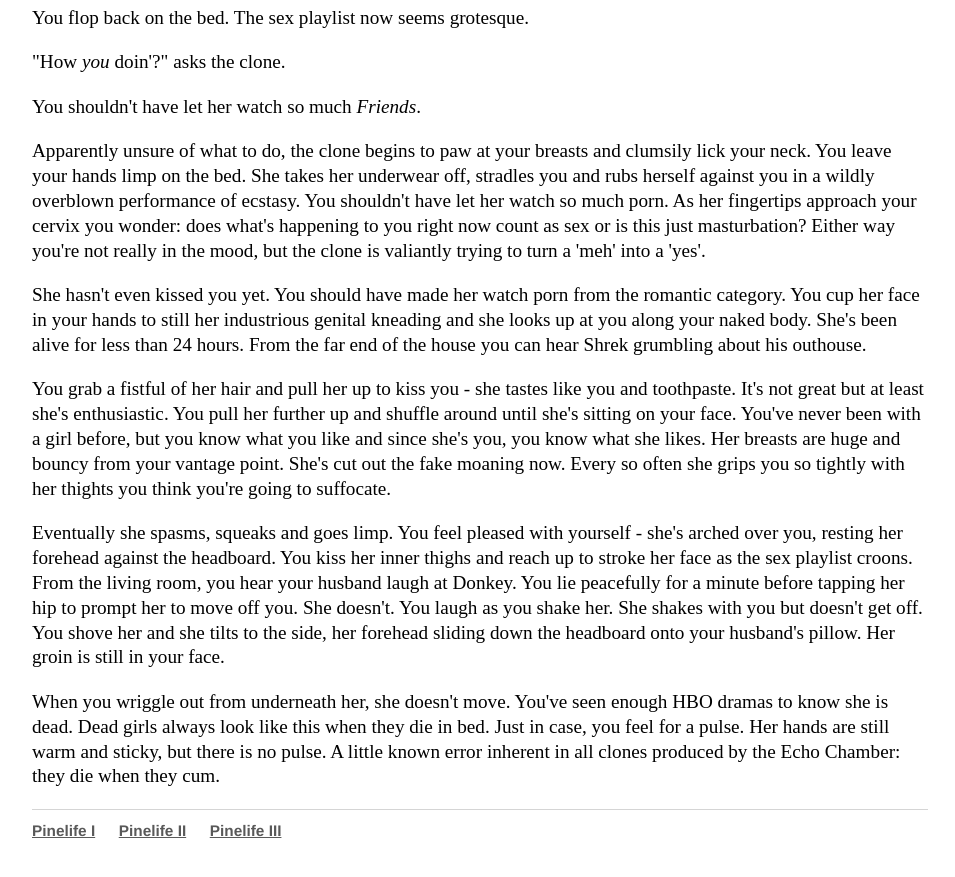
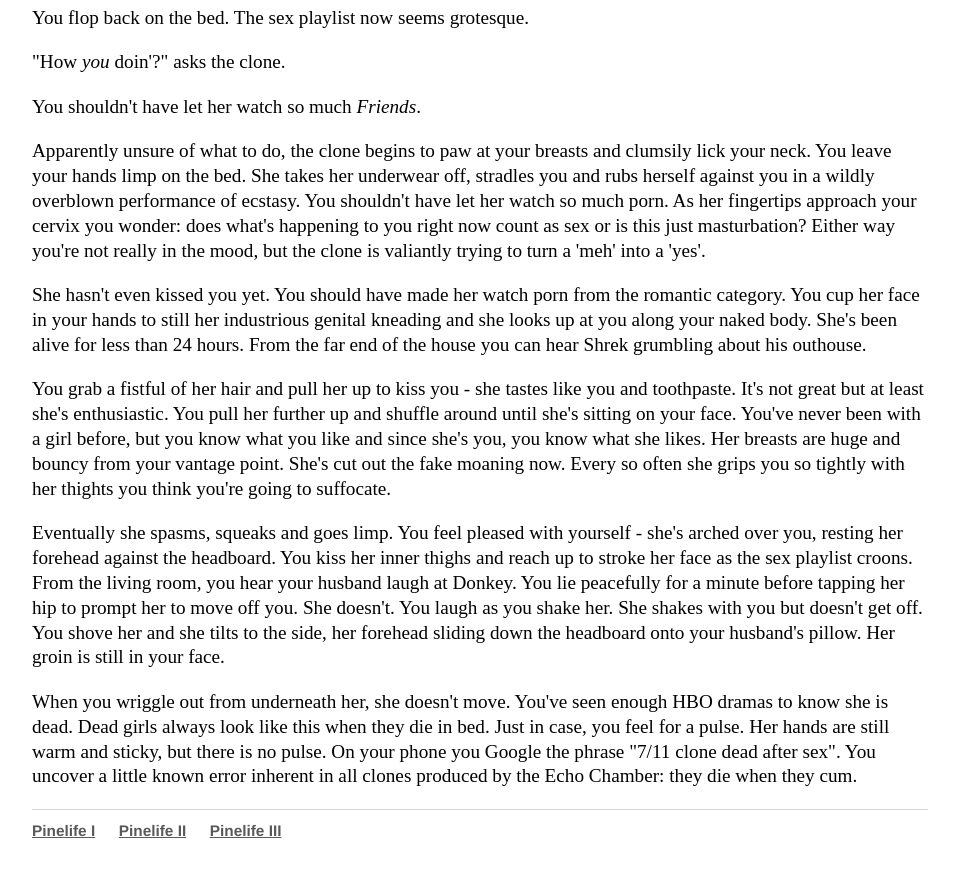
Before and after one commit to Pinelife/pinelife.github.io, a Jekyll site: the page built from Hellhole/excitingevent1.html, in a window 1280 px wide and 900 px high, scrolled down 2321 px. Shown: the top 877 px of the window, without its empty margins (160-1115 px from the left). Built offline with Jekyll 4.4.1, drawn with Linux system fonts in a browser that asks for light colours.

Commit message:
Update excitingevent1.html

```diff
--- a/Hellhole/excitingevent1.html
+++ b/Hellhole/excitingevent1.html
@@ -119,6 +119,6 @@ You kiss her inner thighs and reach up to stroke her face as the sex playlist cr
 <p>
 When you wriggle out from underneath her, she doesn't move. You've seen enough HBO dramas to know she is dead. Dead girls always look like
   this when they die in bed. Just in case, you feel for a pulse. Her hands are still warm and sticky, but there is no pulse.
-
-  A little known error inherent in all clones produced by the Echo Chamber: they die when they cum.
+On your phone you Google the phrase "7/11 clone dead after sex". You uncover a little known error inherent in all clones produced by
+  the Echo Chamber: they die when they cum.
 </p>
```
